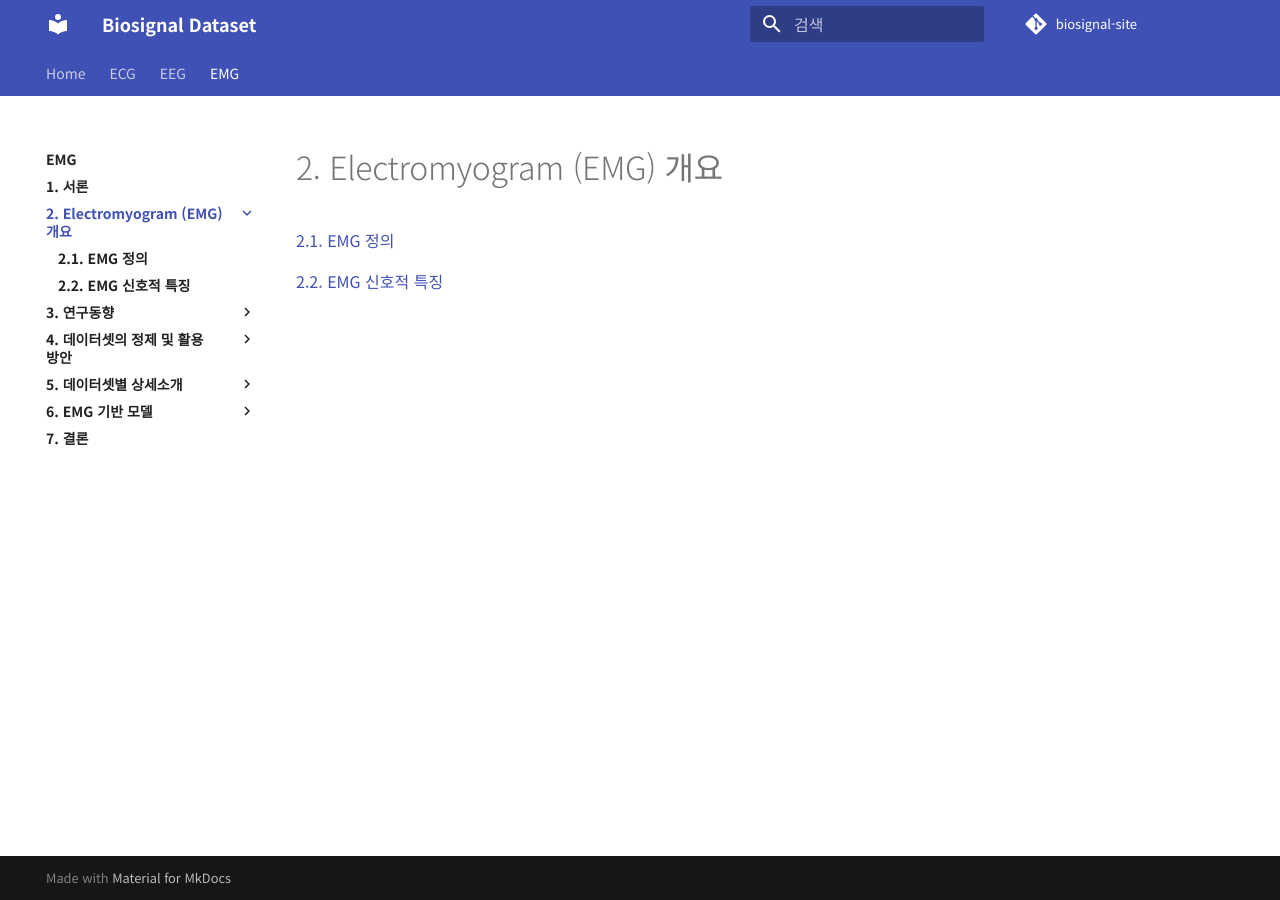
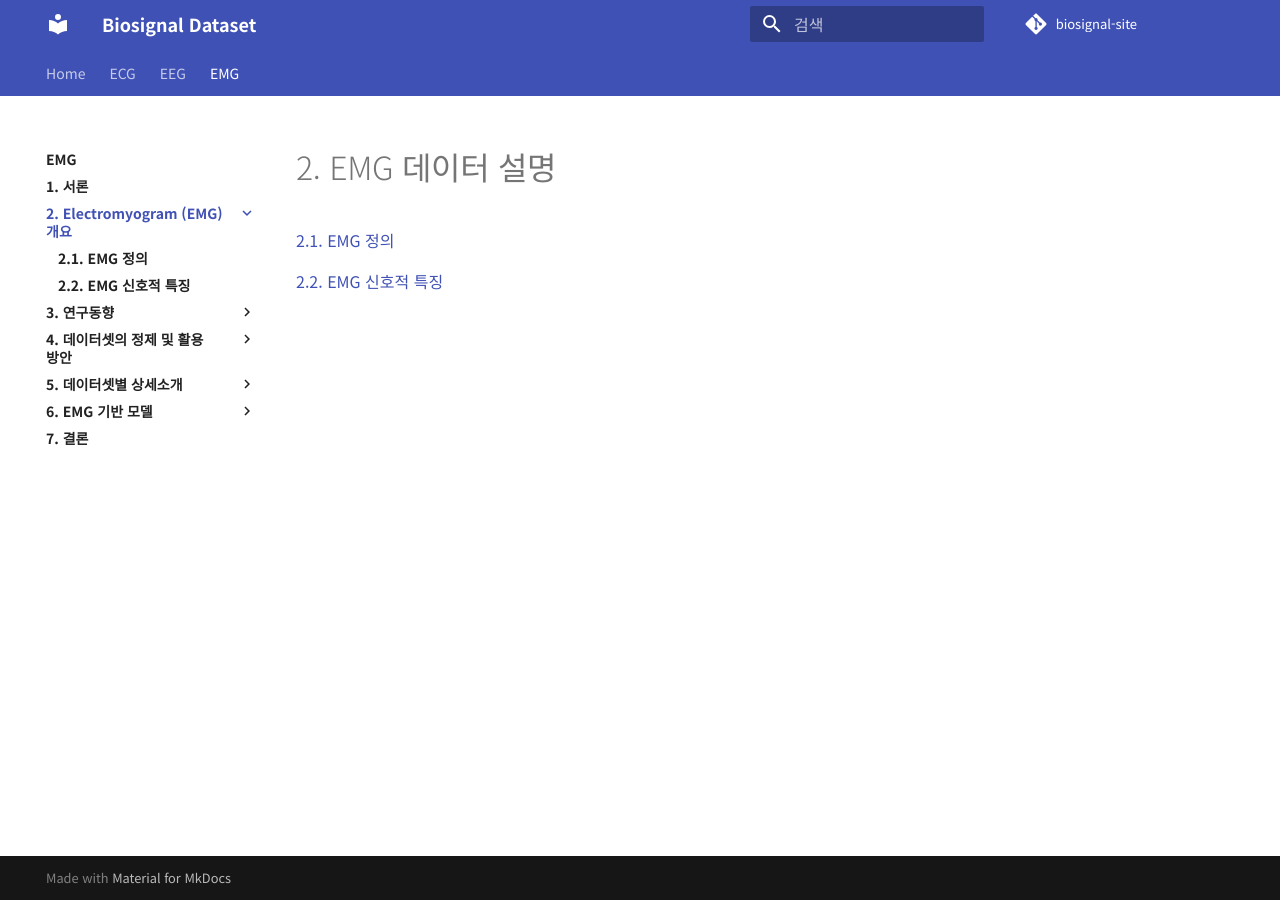
Before and after one commit to iwantjeonyeok/biosignal-site, an MkDocs documentation site: the page built from docs/emg/2-electromyogram-emg-개요/index.md, in a window 1280 px wide. Built offline with MkDocs 1.6.1 and Material for MkDocs 9.7.7, drawn with Linux system fonts in a browser that asks for light colours; comment, search, counter and statistics services are not loaded.

Commit message:
Update index.md

```diff
--- a/docs/emg/2-electromyogram-emg-개요/index.md
+++ b/docs/emg/2-electromyogram-emg-개요/index.md
@@ -1,4 +1,4 @@
-# 2. Electromyogram (EMG) 개요
+# 2. EMG 데이터 설명
 
 [2.1. EMG 정의](2-1-emg-정의.md)
 
```
